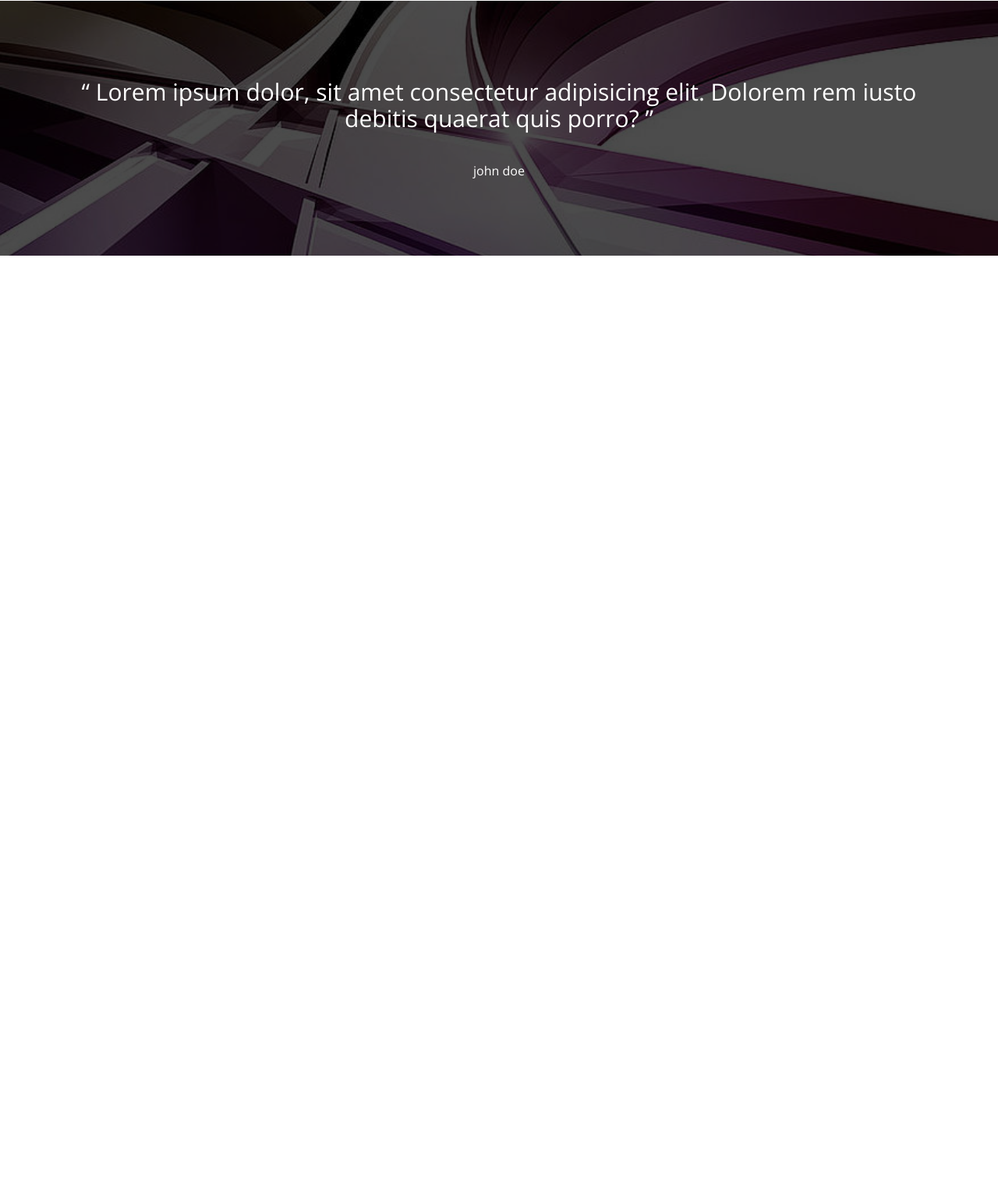
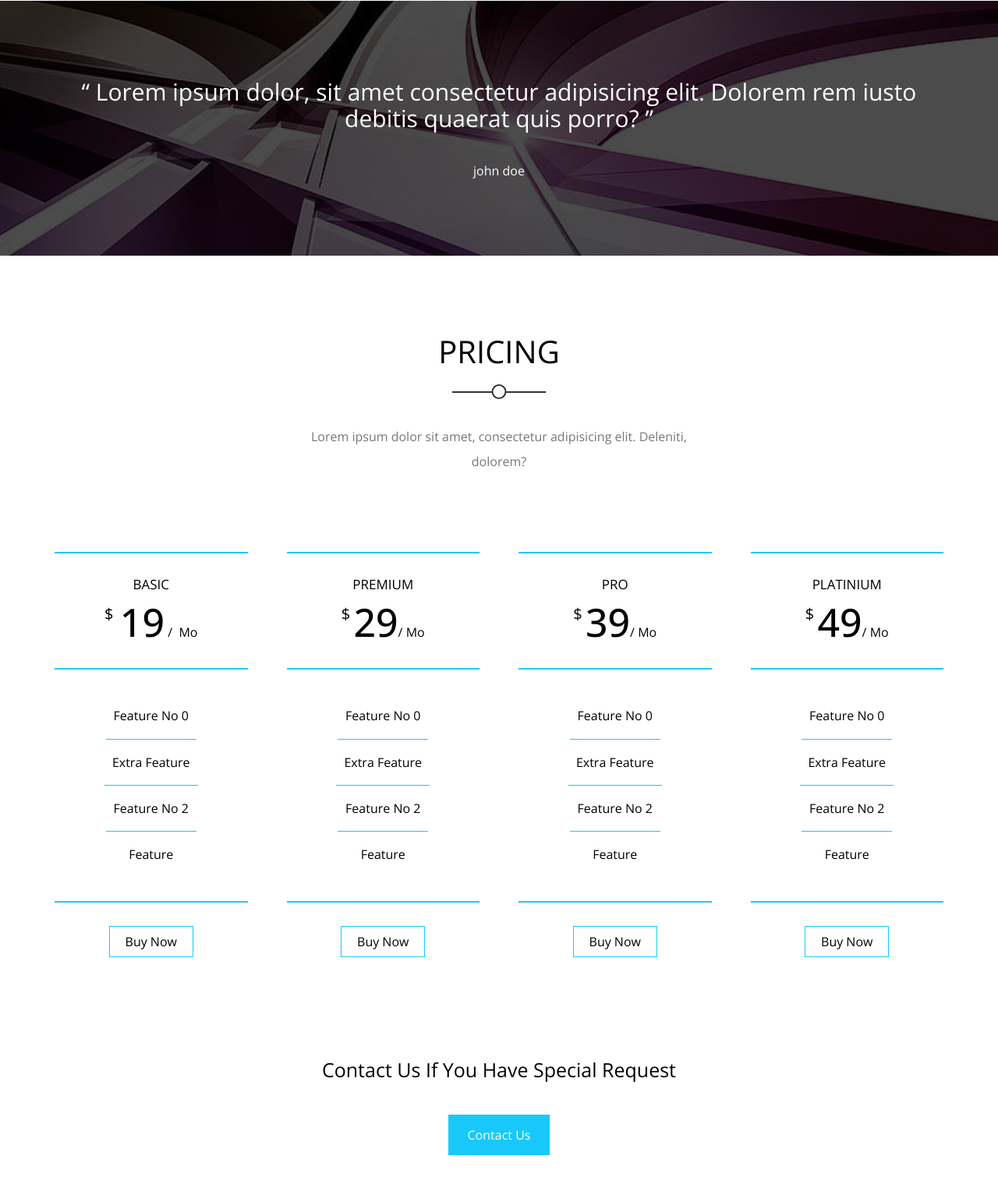
Before and after one commit to abdelkarim-el-manssouri/css-template-2, a plain HTML site: page index.html in a window 1280 px wide. Shown: the part 6058-7586 px from the top of the page at 78% size. Before the commit the page ends 6386 px from the top, so only its background shows below. Drawn offline with nearby package versions, Linux system fonts and the light colour scheme.

Commit message:
pricing section done

```diff
--- a/css/style.css
+++ b/css/style.css
@@ -786,3 +786,127 @@ header {
   left: 0;
 }
 /* quote end */
+/* pricing start */
+.pricing {
+  padding-block: var(--section-padding);
+  .container {
+    .plan-cards {
+      display: grid;
+      gap: calc(20% / 4);
+      text-align: center;
+      .plan {
+        .head {
+          padding: 30px 0;
+          border-top: solid 2px var(--main-color);
+          p {
+            font-size: 17px;
+            font-weight: normal;
+            text-transform: uppercase;
+            margin-bottom: 10px;
+          }
+          .price {
+            span:first-child {
+              position: relative;
+              top: -22px;
+              font-size: 20px;
+            }
+            span:nth-child(2) {
+              font-size: 50px;
+              font-weight: 500;
+            }
+            span:last-child {
+              text-transform: capitalize;
+            }
+          }
+        }
+        .body {
+          padding: 30px 0;
+          border-top: solid 2px var(--main-color);
+          p {
+            padding: 20px 10px;
+            width: fit-content;
+            margin: 0 auto;
+            text-transform: capitalize;
+          }
+          :not(p:last-child) {
+            border-bottom: solid 1px var(--main-color);
+          }
+        }
+        .foot {
+          padding: 30px 0;
+          border-top: solid 2px var(--main-color);
+          button {
+            padding: 10px 20px;
+            background-color: white;
+            border: solid 1px var(--main-color);
+            text-transform: capitalize;
+          }
+        }
+      }
+    }
+    .contact-section {
+      text-align: center;
+      text-transform: capitalize;
+      padding: 60px 20px;
+      margin-top: 40px;
+      p {
+        font-size: 25px;
+        margin-bottom: 60px;
+      }
+      a {
+        text-decoration: none;
+        color: white;
+        background-color: var(--main-color);
+        padding: 15px 25px;
+      }
+    }
+  }
+}
+@media (max-width: 767px) {
+  .pricing {
+    .container {
+      .plan-cards {
+        grid-template-columns: 1fr;
+        gap: 50px;
+        .plan {
+          padding: 30px;
+          border: solid 1px var(--main-color);
+          border-radius: 5px;
+          box-shadow: 0px 15px 0px 5px #dedadc;
+        }
+      }
+    }
+  }
+}
+@media (min-width: 768px) {
+  .pricing {
+    .container {
+      .plan-cards {
+        grid-template-columns: repeat(2, 1fr);
+        gap: 50px;
+        .plan {
+          padding: 30px;
+          border: solid 1px var(--main-color);
+          border-radius: 5px;
+          box-shadow: 0px 15px 0px 5px #dedadc;
+        }
+      }
+    }
+  }
+}
+@media (min-width: 992px) {
+  .pricing {
+    .container {
+      .plan-cards {
+        grid-template-columns: repeat(4, minmax(20%, 1fr));
+        gap: 50px;
+        .plan {
+          padding: 0;
+          border: none;
+          box-shadow: none;
+        }
+      }
+    }
+  }
+}
+/* pricing end */
--- a/index.html
+++ b/index.html
@@ -377,5 +377,110 @@
       </div>
     </section>
     <!-- quote section end -->
+    <!-- pricing section start -->
+    <section class="pricing">
+      <div class="container">
+        <div class="main-heading">
+          <h2>pricing</h2>
+          <p>
+            Lorem ipsum dolor sit amet, consectetur adipisicing elit. Deleniti,
+            dolorem?
+          </p>
+        </div>
+        <div class="plan-cards">
+          <div class="plan">
+            <div class="head">
+              <p>basic</p>
+              <div class="price">
+                <span>$</span>&nbsp; <span>19</span>&nbsp;/&nbsp;
+                <span>mo</span>
+              </div>
+            </div>
+
+            <div class="body">
+              <p>feature no 0</p>
+              <p>extra feature</p>
+              <p>feature no 2</p>
+              <p>feature</p>
+            </div>
+
+            <div class="foot">
+              <button>buy now</button>
+            </div>
+          </div>
+
+          <div class="plan">
+            <div class="head">
+              <p>premium</p>
+              <div class="price">
+                <span>$</span>
+                <span>29</span>/
+                <span>mo</span>
+              </div>
+            </div>
+
+            <div class="body">
+              <p>feature no 0</p>
+              <p>extra feature</p>
+              <p>feature no 2</p>
+              <p>feature</p>
+            </div>
+
+            <div class="foot">
+              <button>buy now</button>
+            </div>
+          </div>
+
+          <div class="plan">
+            <div class="head">
+              <p>pro</p>
+              <div class="price">
+                <span>$</span>
+                <span>39</span>/
+                <span>mo</span>
+              </div>
+            </div>
+
+            <div class="body">
+              <p>feature no 0</p>
+              <p>extra feature</p>
+              <p>feature no 2</p>
+              <p>feature</p>
+            </div>
+
+            <div class="foot">
+              <button>buy now</button>
+            </div>
+          </div>
+
+          <div class="plan">
+            <div class="head">
+              <p>platinium</p>
+              <div class="price">
+                <span>$</span>
+                <span>49</span>/
+                <span>mo</span>
+              </div>
+            </div>
+
+            <div class="body">
+              <p>feature no 0</p>
+              <p>extra feature</p>
+              <p>feature no 2</p>
+              <p>feature</p>
+            </div>
+
+            <div class="foot">
+              <button>buy now</button>
+            </div>
+          </div>
+        </div>
+        <div class="contact-section">
+          <p>contact us if you have special request</p>
+          <a href="#">contact us</a>
+        </div>
+      </div>
+    </section>
+    <!-- pricing section end -->
   </body>
 </html>
```
